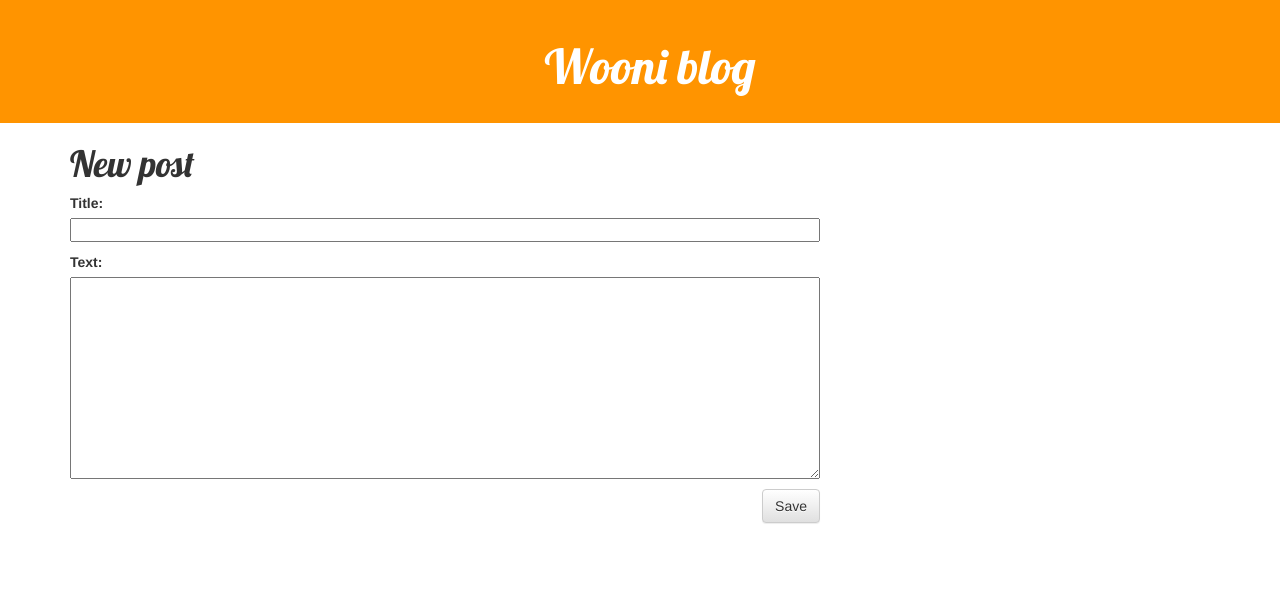
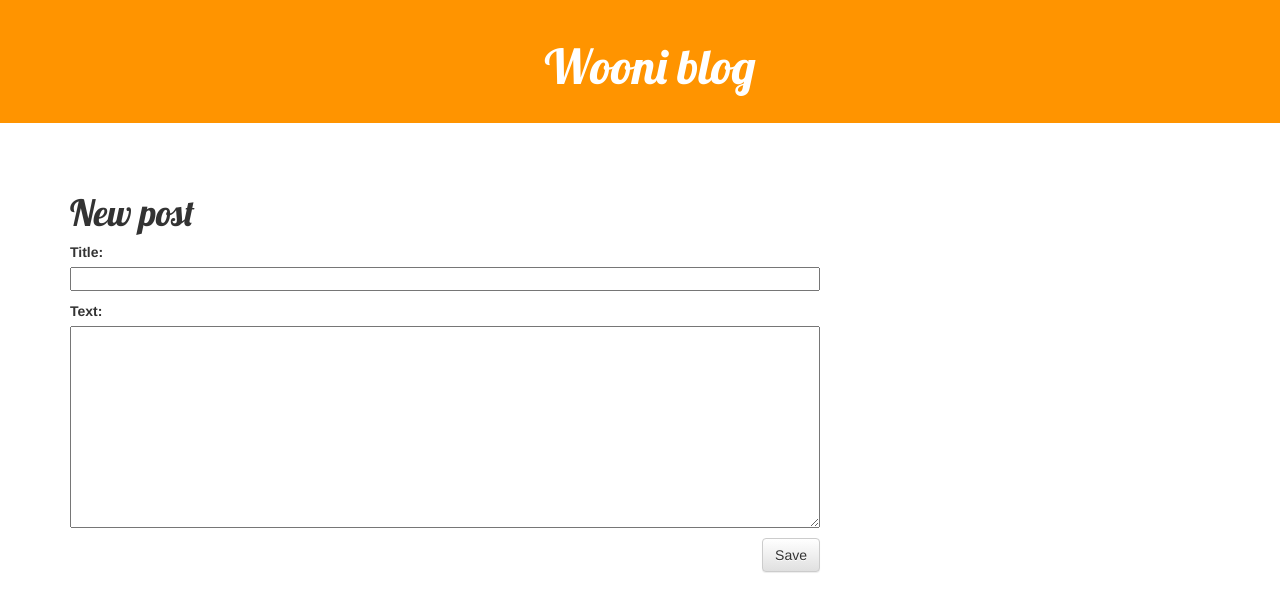
Before and after one commit to woonirooni/first, a Django app: page /post/new/ in a window 1280 px wide. Shown: the top 612 px of the page. Run offline with Django 3.2, Linux system fonts and the light colour scheme; some libraries are stand-ins or nearby versions.

Commit message:
last 08.16_1

```diff
--- a/blog/static/css/blog.css
+++ b/blog/static/css/blog.css
@@ -11,7 +11,7 @@
 }
 
 .content {
-    margin:1px auto 20px;
+    margin:50px auto 20px;
     background: #ffffff;
 }
 
```
